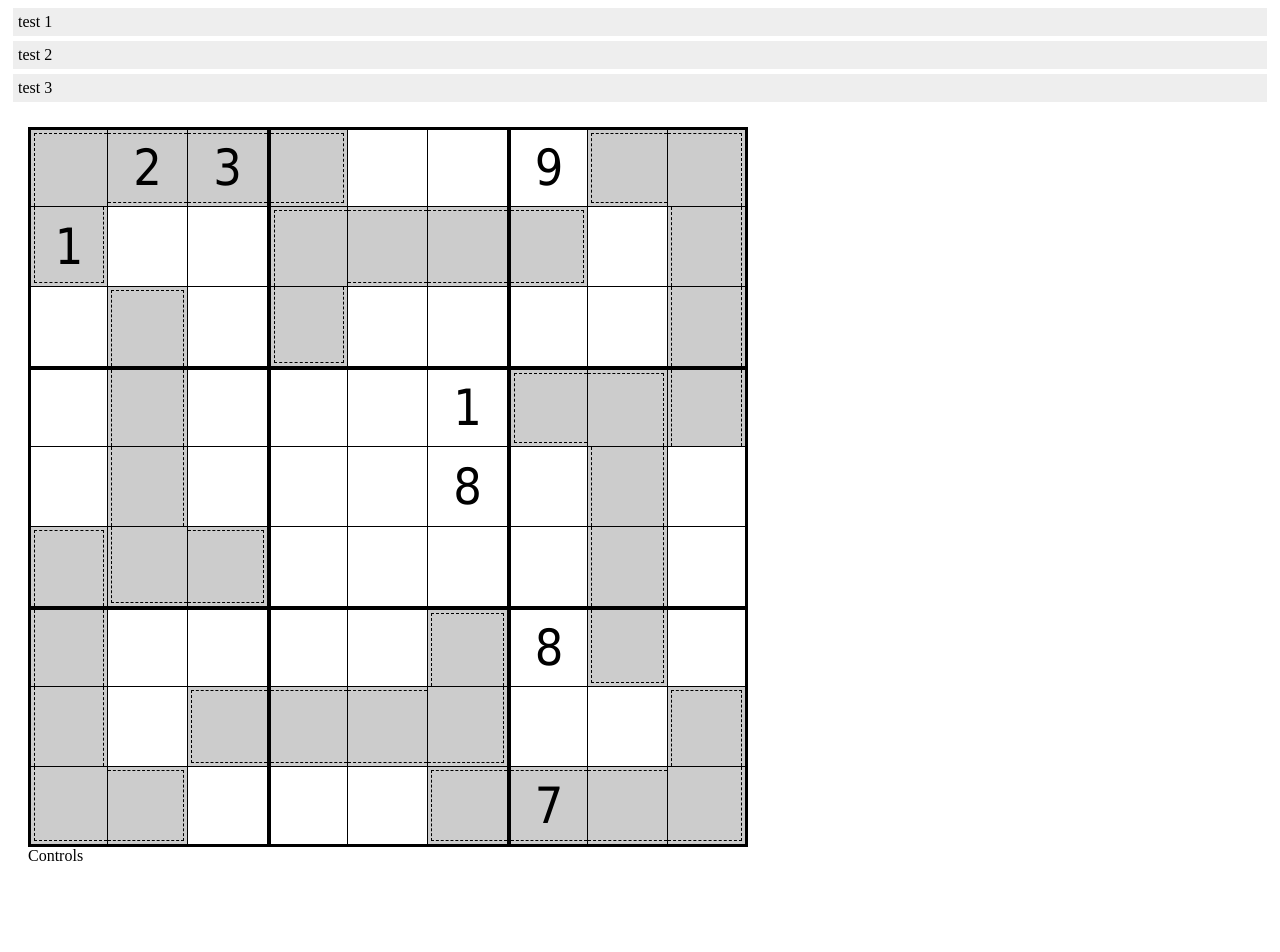
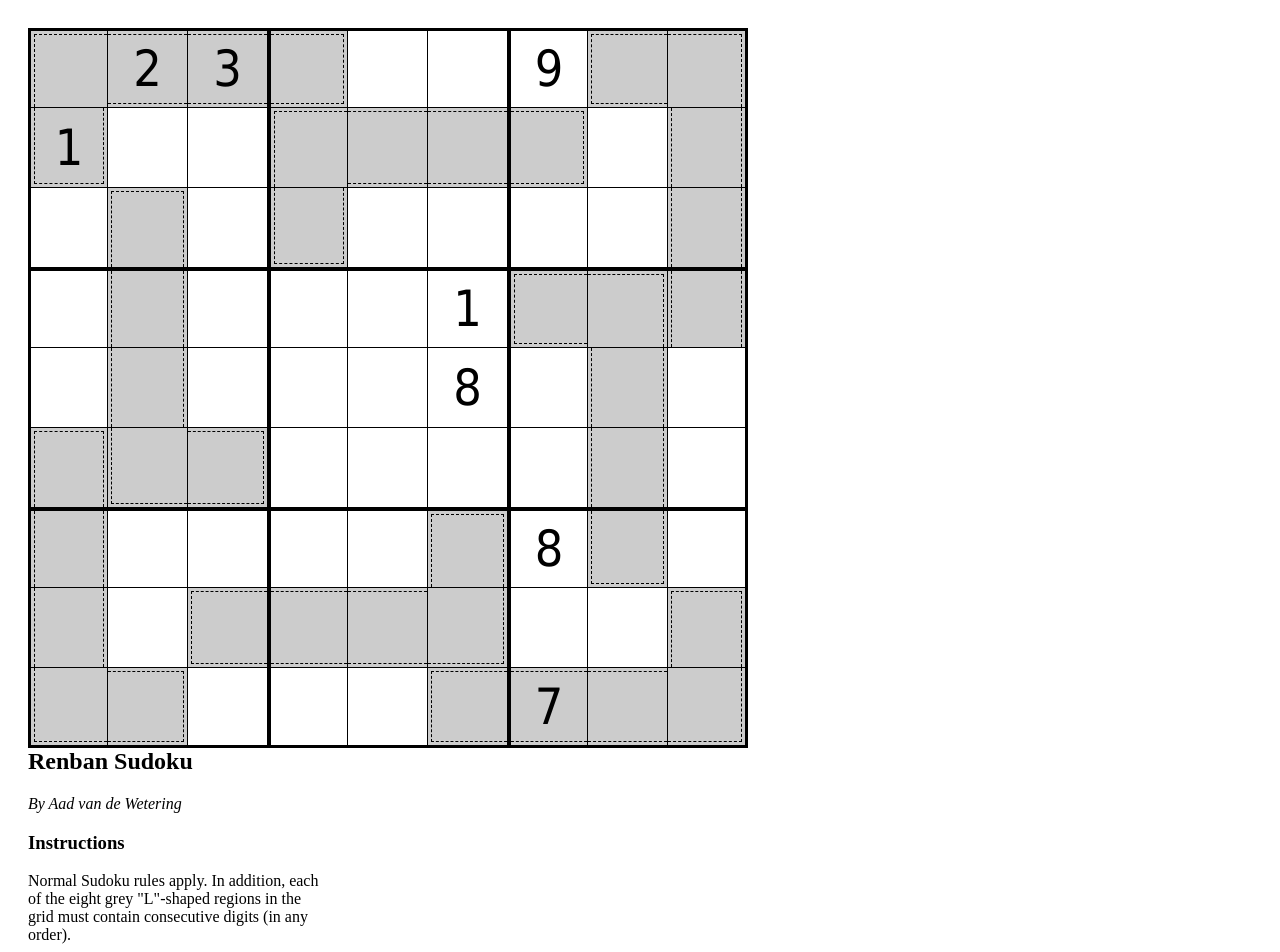
Before and after one commit to darrenhollick/sudoku, an Angular app: page / in a window 1280 px wide. Shown: the top 952 px of the page. Before the commit the page ends 893 px from the top, so only its background shows below. Built offline with nearby package versions, Linux system fonts and the light colour scheme.

Commit message:
minor enhancements and fixes for github pages

```diff
--- a/angular.json
+++ b/angular.json
@@ -125,5 +125,8 @@
             }
         }
     },
-    "defaultProject": "sudoku-app"
+    "defaultProject": "sudoku-app",
+    "cli": {
+        "analytics": false
+    }
 }
--- a/src/app/app.component.html
+++ b/src/app/app.component.html
@@ -107,5 +107,14 @@
         </div>
     </div>
 
-    <div class="controls-wrapper">Controls</div>
+    <div class="controls-wrapper">
+
+        <h2 *ngIf="puzzleTitle">{{puzzleTitle}}</h2>
+        <em *ngIf="puzzleAuthor">By {{puzzleAuthor}}</em>
+
+        <h3>Instructions</h3>
+        <p [innerHTML]="puzzleInstructions"></p>
+
+        <h3>Controls</h3>
+    </div>
 </div>
--- a/src/app/app.component.ts
+++ b/src/app/app.component.ts
@@ -15,6 +15,10 @@ export class AppComponent implements OnInit {
     squareConfigs: Array<SquareConfig> = [];
     scale: number;
 
+    puzzleInstructions = "";
+    puzzleTitle = "";
+    puzzleAuthor = "";
+
     constructor(
         private http: HttpClient,
     ) {}
@@ -25,8 +29,12 @@ export class AppComponent implements OnInit {
     }
 
     loadPuzzleConfig(puzzleId: string) {
-        this.http.get<PuzzleConfig>(`/assets/puzzles/${puzzleId}.json`).subscribe(data => {
+        console.log(`${window.location.origin}/assets/puzzles/${puzzleId}.json`);
+        this.http.get<PuzzleConfig>(`${window.location.origin}/assets/puzzles/${puzzleId}.json`).subscribe(data => {
             this.squareConfigs = data.squares;
+            this.puzzleInstructions = data.instructions;
+            this.puzzleTitle = data.title;
+            this.puzzleAuthor = data.author;
         });
     }
 
--- a/src/app/sudoku/puzzle-config.interface.ts
+++ b/src/app/sudoku/puzzle-config.interface.ts
@@ -3,4 +3,7 @@ import { SquareConfig } from "./square-config.interface";
 export interface PuzzleConfig {
     squares: Array<SquareConfig>;
     extras: string;
+    instructions: string;
+    title: string;
+    author: string;
 }
--- a/src/assets/puzzles/test.json
+++ b/src/assets/puzzles/test.json
@@ -90,5 +90,8 @@
         { "row": 9, "column": 8, "fixedContent": "", "thickBorders": "0, 0, 1, 0", "cageBorders": "1, 0, 1, 0", "cageValue": "", "shaded": true },
         { "row": 9, "column": 9, "fixedContent": "", "thickBorders": "0, 1, 1, 0", "cageBorders": "0, 1, 1, 0", "cageValue": "", "shaded": true }
     ],
-    "extras": "The plan is that SVG content can go here... or line configs or something..."
+    "extras": "The plan is that SVG content can go here... or line configs or something...",
+    "instructions": "Normal Sudoku rules apply.  In addition, each of the eight grey \"L\"-shaped regions in the grid must contain consecutive digits (in any order).",
+    "title": "Renban Sudoku",
+    "author": "Aad van de Wetering"
 }
--- a/src/index.html
+++ b/src/index.html
@@ -3,20 +3,20 @@
 
 <head>
     <meta charset="utf-8">
-    <title>SudokuApp</title>
+    <title>Sudoku App</title>
     <base href="/">
     <meta name="viewport" content="width=device-width, initial-scale=1">
     <link rel="icon" type="image/x-icon" href="favicon.ico">
 </head>
 
 <body>
-    <div onmousedown="test(event)" style="padding:5px; margin:5px; background:#eee;">test 1</div>
+    <!-- <div onmousedown="test(event)" style="padding:5px; margin:5px; background:#eee;">test 1</div>
     <div onmousedown="test(event)" style="padding:5px; margin:5px; background:#eee;">test 2</div>
     <div onmousedown="test(event)" style="padding:5px; margin:5px; background:#eee;">test 3</div>
-    <div id="log"></div>
+    <div id="log"></div> -->
     <app-root></app-root>
 </body>
-
+<!--
 <script>
     function test() {
         //console.log("test",  event);
@@ -30,4 +30,5 @@
         event.key === "Ctrl"
     });
 </script>
+-->
 </html>
```
